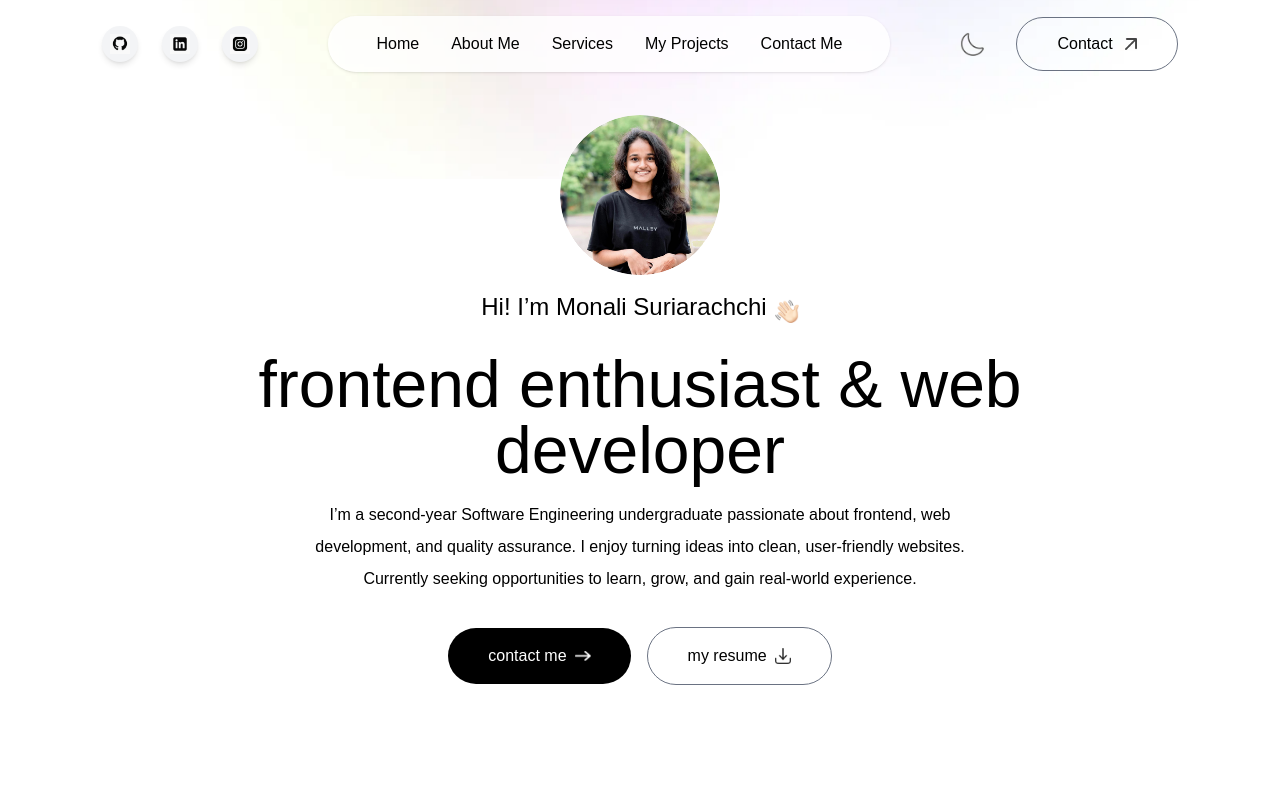
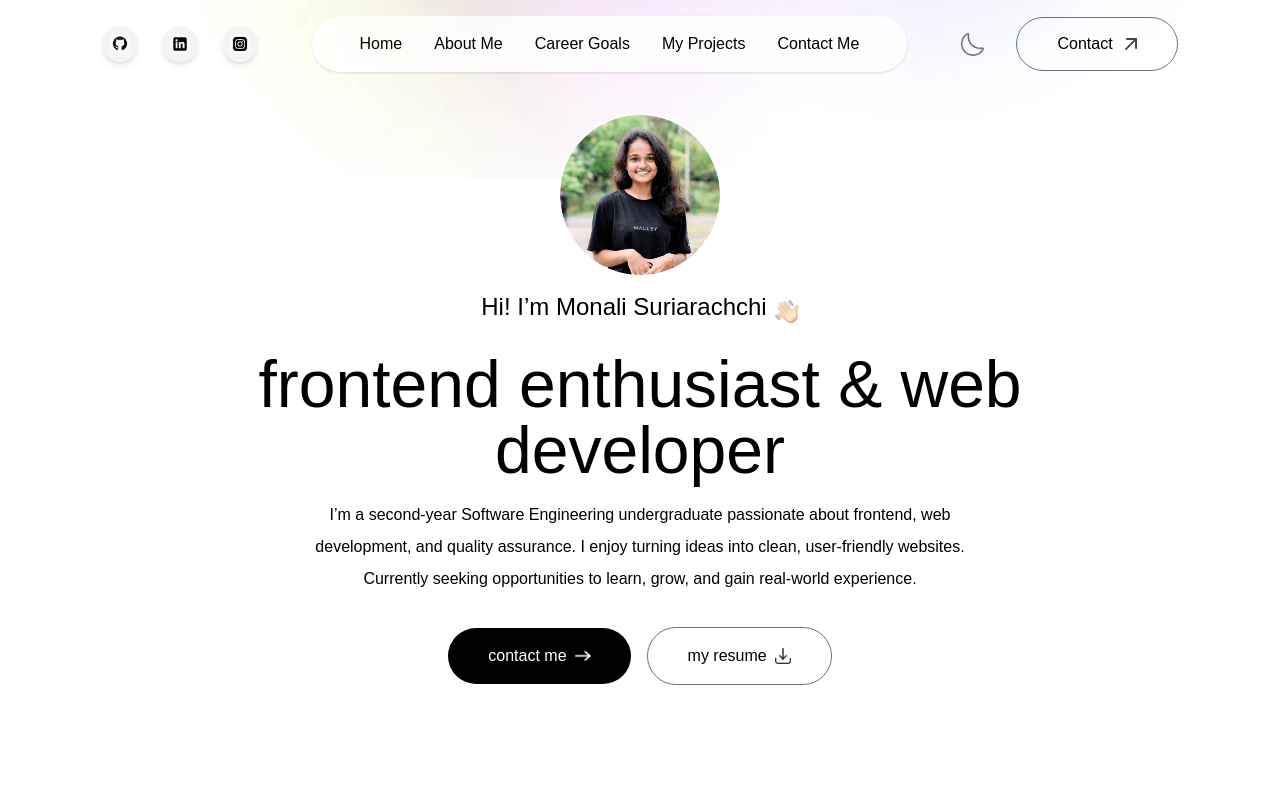
Before and after one commit to monaSuri/porfolio, a Next.js app: page / in a window 1280 px wide. Shown: the top 800 px of the page. Built offline with nearby package versions, Linux system fonts and the light colour scheme; a web font is replaced by a local one.

Commit message:
initialised the goals section

```diff
--- /dev/null
+++ b/app/components/Goals.jsx
@@ -0,0 +1,11 @@
+import React from 'react'
+
+const Goals = () => {
+  return (
+    <div>
+
+    </div>
+  )
+}
+
+export default Goals
--- a/app/components/Navbar.jsx
+++ b/app/components/Navbar.jsx
@@ -81,7 +81,7 @@ const Navbar = () => {
         <ul className={`hidden md:flex items-center gap-6 lg:gap-8 rounded-full px-12 py-3 ${isScroll ? "" : " bg-white/80 shadow-sm"}`}>
           <li><a className='font-Ovo' href="#top">Home</a></li>
           <li><a className='font-Ovo' href="#about">About Me</a></li>
-          <li><a className='font-Outfit' href="#services">Services</a></li>
+          <li><a className='font-Outfit' href="#goals">Career Goals</a></li>
           <li><a className='font-Outfit' href="#projects">My Projects</a></li>
           <li><a className='font-Outfit' href="#contact">Contact Me</a></li>
         </ul>
@@ -124,7 +124,7 @@ const Navbar = () => {
             <a className='font-Ovo' onClick={closeMenu} href="#about">About Me</a>
           </li>
           <li className='md:hidden'>
-            <a className='font-Outfit' onClick={closeMenu} href="#services">Services</a>
+            <a className='font-Outfit' onClick={closeMenu} href="#goals">Services</a>
           </li>
           <li className='md:hidden'>
             <a className='font-Outfit' onClick={closeMenu} href="#projects">My Projects</a>
```
